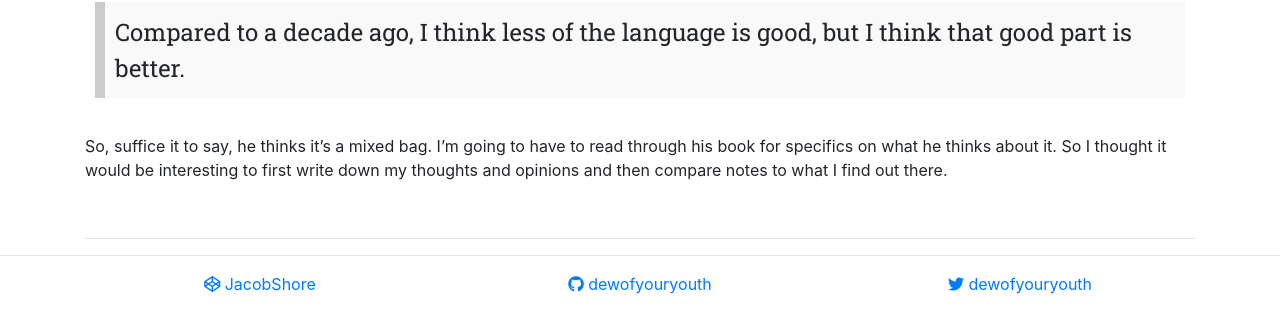
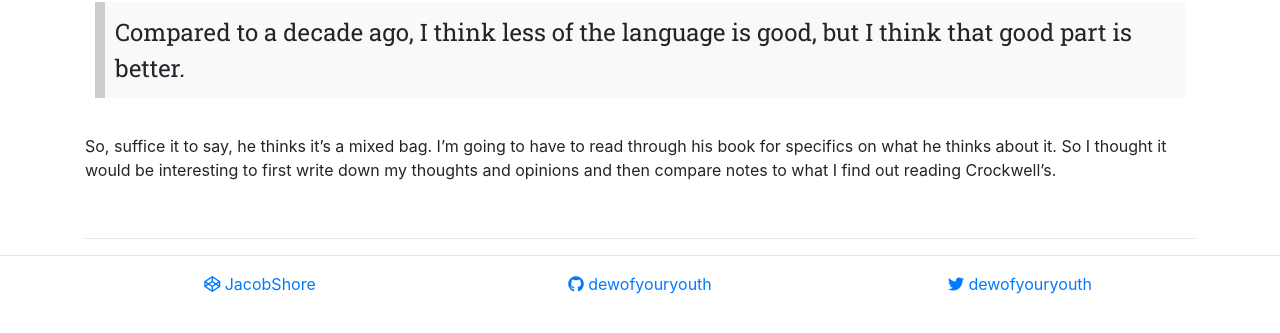
Before and after one commit to DewofyourYouth/DewofyourYouth.github.io, a Jekyll site: the page built from _posts/2019-08-05-basic-ecmanext.md, in a window 1280 px wide. Shown: the part 458-791 px from the top of the page. Built offline with Jekyll 4.4.1, drawn with Linux system fonts in a browser that asks for light colours; nearby versions of some CDN libraries; comment, search, counter and statistics services are not loaded.

Commit message:
finish for now

```diff
--- a/_posts/2019-08-05-basic-ecmanext.md
+++ b/_posts/2019-08-05-basic-ecmanext.md
@@ -15,4 +15,4 @@ Come to find out, he's written a new book on JavaScript called ["How JavaScript
 
 > Compared to a decade ago, I think less of the language is good, but I think that good part is better.
 
-So, suffice it to say, he thinks it's a mixed bag. I'm going to have to read through his book for specifics on what he thinks about it. So I thought it would be interesting to first write down my thoughts and opinions and then compare notes to what I find out there.
+So, suffice it to say, he thinks it's a mixed bag. I'm going to have to read through his book for specifics on what he thinks about it. So I thought it would be interesting to first write down my thoughts and opinions and then compare notes to what I find out reading Crockwell's.
```
